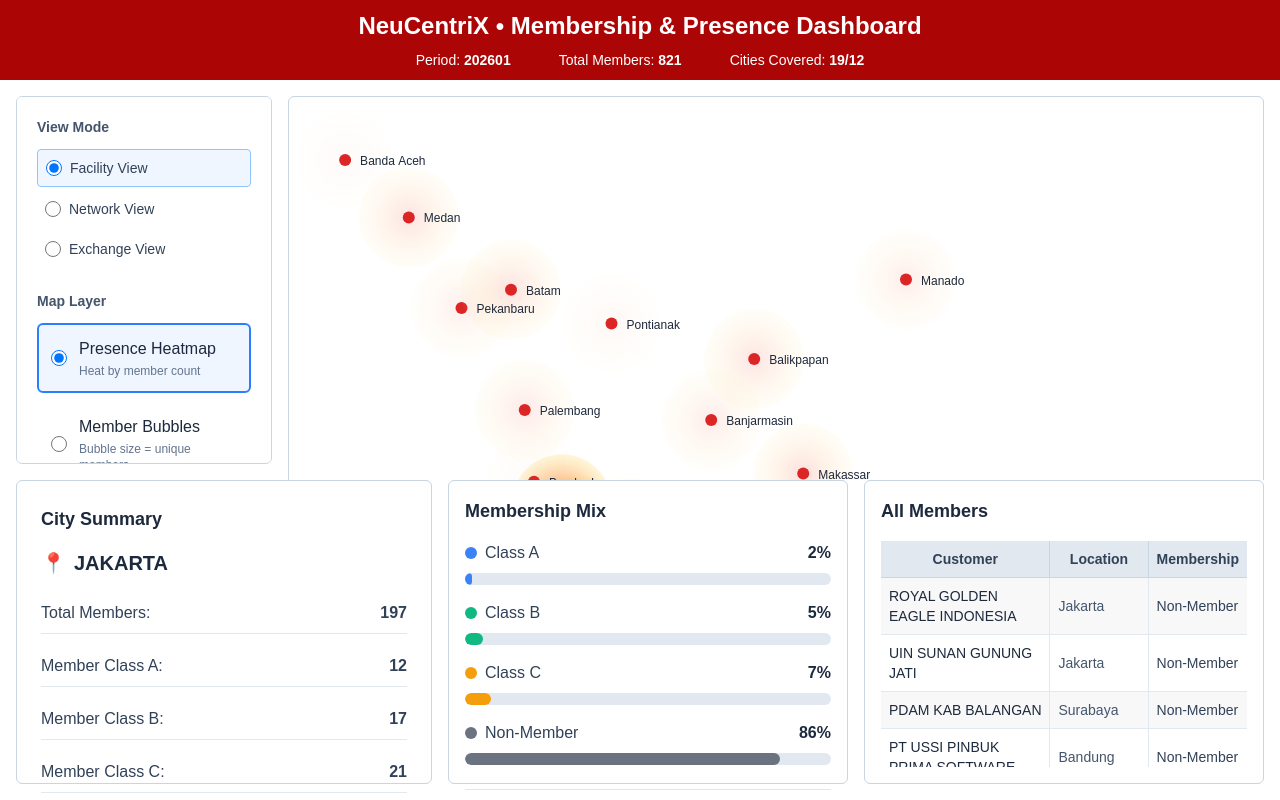
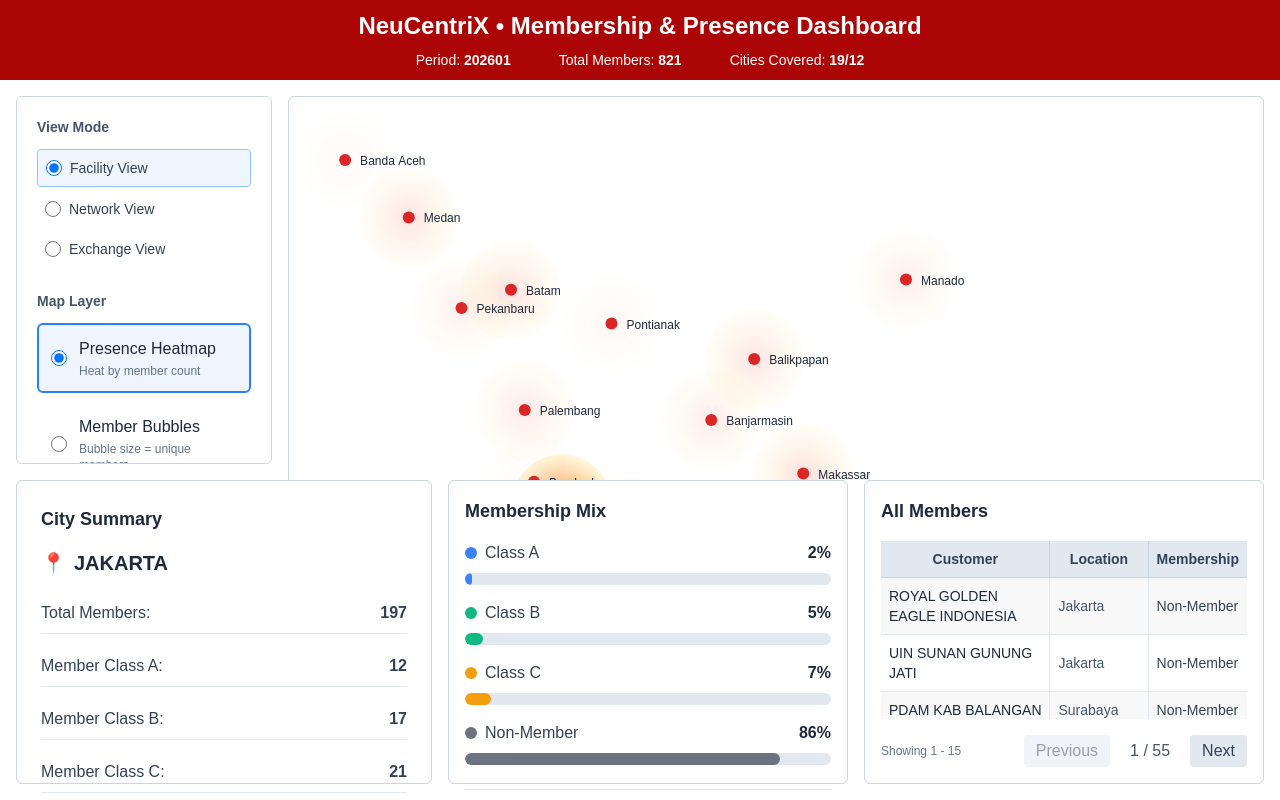
Before and after one commit to ArgyaSabih/ncix-reporting-dashboard, a Next.js app: page / in a window 1280 px wide. Built offline with nearby package versions, Linux system fonts and the light colour scheme.

Commit message:
fix: memperbaiki showing content table

```diff
--- a/src/components/dashboard/DataTable.js
+++ b/src/components/dashboard/DataTable.js
@@ -1,9 +1,19 @@
 "use client";
 
-import {useMemberData} from "@/src/utils";
+import { useState, useEffect } from "react";
+import { useMemberData } from "@/src/utils";
 
-const DataTable = ({viewMode, selectedCity, selectedCustomer, onCustomerClick}) => {
-  const {data, loading} = useMemberData();
+const DataTable = ({
+  viewMode,
+  selectedCity,
+  selectedCustomer,
+  onCustomerClick,
+}) => {
+  const { data, loading } = useMemberData();
+  const [facilityPage, setFacilityPage] = useState(0);
+  const [networkPage, setNetworkPage] = useState(0);
+  const [exchangePage, setExchangePage] = useState(0);
+  const itemsPerPage = 15;
 
   if (loading || !data) {
     return (
@@ -20,13 +30,18 @@
       ? data.members.filter((m) => m.locationDisplay === selectedCity.city)
       : data.members;
 
+    const startIdx = facilityPage * itemsPerPage;
+    const endIdx = startIdx + itemsPerPage;
+    const paginatedMembers = filteredMembers.slice(startIdx, endIdx);
+    const totalPages = Math.ceil(filteredMembers.length / itemsPerPage);
+
     return (
       <div className="flex-1 border border-slate-300 p-4 rounded-md bg-white flex flex-col">
         <h2 className="text-lg font-bold text-slate-800 mb-4">
           {selectedCity ? `Members in ${selectedCity.city}` : "All Members"}
         </h2>
 
-        <div className="flex-1 overflow-auto" style={{maxHeight: "300px"}}>
+        <div className="flex-1 overflow-auto" style={{ maxHeight: "300px" }}>
           <table className="w-full text-sm border-collapse">
             <thead className="sticky top-0">
               <tr className="bg-slate-200 border-b border-slate-300">
@@ -36,29 +51,63 @@
                 <th className="text-center p-2 font-semibold text-slate-700 border-r border-slate-300">
                   Location
                 </th>
-                <th className="text-center p-2 font-semibold text-slate-700">Membership</th>
+                <th className="text-center p-2 font-semibold text-slate-700">
+                  Membership
+                </th>
               </tr>
             </thead>
             <tbody>
-              {filteredMembers.slice(0, 15).map((member, index) => (
+              {paginatedMembers.map((member, index) => (
                 <tr
                   key={member.id}
                   className="border-b border-slate-200 hover:bg-blue-50 cursor-pointer"
-                  style={{backgroundColor: index % 2 === 0 ? "#f8f8f8" : "white"}}
-                  onClick={() => onCustomerClick && onCustomerClick(member.customer)}
+                  style={{
+                    backgroundColor: index % 2 === 0 ? "#f8f8f8" : "white",
+                  }}
+                  onClick={() =>
+                    onCustomerClick && onCustomerClick(member.customer)
+                  }
                 >
-                  <td className="p-2 text-slate-800 border-r border-slate-200">{member.customer}</td>
-                  <td className="p-2 text-slate-600 border-r border-slate-200">{member.locationDisplay}</td>
-                  <td className="p-2 text-slate-700">{member.membershipType}</td>
+                  <td className="p-2 text-slate-800 border-r border-slate-200">
+                    {member.customer}
+                  </td>
+                  <td className="p-2 text-slate-600 border-r border-slate-200">
+                    {member.locationDisplay}
+                  </td>
+                  <td className="p-2 text-slate-700">
+                    {member.membershipType}
+                  </td>
                 </tr>
               ))}
             </tbody>
           </table>
-          {filteredMembers.length > 15 && (
-            <p className="text-xs text-slate-500 text-center py-2">
-              Showing 15 of {filteredMembers.length} results
-            </p>
-          )}
+        </div>
+
+        <div className="flex items-center justify-between mt-4">
+          <p className="text-xs text-slate-500">
+            Showing {startIdx + 1} - {Math.min(endIdx, filteredMembers.length)}
+          </p>
+          <div className="flex gap-2">
+            <button
+              onClick={() => setFacilityPage(Math.max(0, facilityPage - 1))}
+              disabled={facilityPage === 0}
+              className="px-3 py-1 bg-slate-200 text-slate-700 rounded disabled:opacity-50 disabled:cursor-not-allowed hover:bg-slate-300"
+            >
+              Previous
+            </button>
+            <span className="px-3 py-1 text-slate-600">
+              {facilityPage + 1} / {totalPages}
+            </span>
+            <button
+              onClick={() =>
+                setFacilityPage(Math.min(totalPages - 1, facilityPage + 1))
+              }
+              disabled={facilityPage === totalPages - 1}
+              className="px-3 py-1 bg-slate-200 text-slate-700 rounded disabled:opacity-50 disabled:cursor-not-allowed hover:bg-slate-300"
+            >
+              Next
+            </button>
+          </div>
         </div>
       </div>
     );
@@ -73,7 +122,7 @@
         customerGroups[member.customer] = {
           customer: member.customer,
           cities: new Set(),
-          memberships: []
+          memberships: [],
         };
       }
       customerGroups[member.customer].cities.add(member.locationDisplay);
@@ -84,15 +133,17 @@
       .map((c) => ({
         ...c,
         cityCount: c.cities.size,
-        citiesList: Array.from(c.cities)
+        citiesList: Array.from(c.cities),
       }))
       .sort((a, b) => b.cityCount - a.cityCount);
 
     return (
       <div className="flex-1 border border-slate-300 p-4 rounded-md bg-white flex flex-col">
-        <h2 className="text-lg font-bold text-slate-800 mb-4">Customer Network</h2>
+        <h2 className="text-lg font-bold text-slate-800 mb-4">
+          Customer Network
+        </h2>
 
-        <div className="flex-1 overflow-auto" style={{maxHeight: "300px"}}>
+        <div className="flex-1 overflow-auto" style={{ maxHeight: "300px" }}>
           <table className="w-full text-sm border-collapse">
             <thead className="sticky top-0">
               <tr className="bg-slate-200 border-b border-slate-300">
@@ -102,7 +153,9 @@
                 <th className="text-center p-2 font-semibold text-slate-700 border-r border-slate-300">
                   Cities
                 </th>
-                <th className="text-center p-2 font-semibold text-slate-700">Locations</th>
+                <th className="text-center p-2 font-semibold text-slate-700">
+                  Locations
+                </th>
               </tr>
             </thead>
             <tbody>
@@ -110,8 +163,12 @@
                 <tr
                   key={customer.customer}
                   className="border-b border-slate-200 hover:bg-blue-50 cursor-pointer"
-                  style={{backgroundColor: index % 2 === 0 ? "#f8f8f8" : "white"}}
-                  onClick={() => onCustomerClick && onCustomerClick(customer.customer)}
+                  style={{
+                    backgroundColor: index % 2 === 0 ? "#f8f8f8" : "white",
+                  }}
+                  onClick={() =>
+                    onCustomerClick && onCustomerClick(customer.customer)
+                  }
                 >
                   <td className="p-2 text-slate-800 border-r border-slate-200 font-medium">
                     {customer.customer}
@@ -136,9 +193,11 @@
   if (viewMode === "exchange") {
     return (
       <div className="flex-1 border border-slate-300 p-4 rounded-md bg-white flex flex-col">
-        <h2 className="text-lg font-bold text-slate-800 mb-4">All NCIX Members</h2>
+        <h2 className="text-lg font-bold text-slate-800 mb-4">
+          All NCIX Members
+        </h2>
 
-        <div className="flex-1 overflow-auto" style={{maxHeight: "300px"}}>
+        <div className="flex-1 overflow-auto" style={{ maxHeight: "300px" }}>
           <table className="w-full text-sm border-collapse">
             <thead className="sticky top-0">
               <tr className="bg-slate-200 border-b border-slate-300">
@@ -148,7 +207,9 @@
                 <th className="text-center p-2 font-semibold text-slate-700 border-r border-slate-300">
                   Location
                 </th>
-                <th className="text-center p-2 font-semibold text-slate-700">Membership</th>
+                <th className="text-center p-2 font-semibold text-slate-700">
+                  Membership
+                </th>
               </tr>
             </thead>
             <tbody>
@@ -156,11 +217,19 @@
                 <tr
                   key={member.id}
                   className="border-b border-slate-200 hover:bg-blue-50"
-                  style={{backgroundColor: index % 2 === 0 ? "#f8f8f8" : "white"}}
+                  style={{
+                    backgroundColor: index % 2 === 0 ? "#f8f8f8" : "white",
+                  }}
                 >
-                  <td className="p-2 text-slate-800 border-r border-slate-200">{member.customer}</td>
-                  <td className="p-2 text-slate-600 border-r border-slate-200">{member.locationDisplay}</td>
-                  <td className="p-2 text-slate-700">{member.membershipType}</td>
+                  <td className="p-2 text-slate-800 border-r border-slate-200">
+                    {member.customer}
+                  </td>
+                  <td className="p-2 text-slate-600 border-r border-slate-200">
+                    {member.locationDisplay}
+                  </td>
+                  <td className="p-2 text-slate-700">
+                    {member.membershipType}
+                  </td>
                 </tr>
               ))}
             </tbody>
```
Also changed, not shown: app/page.js (+7 -2 lines), src/data/processed/members-2026-02-04.json, src/data/processed/members-latest.json.
